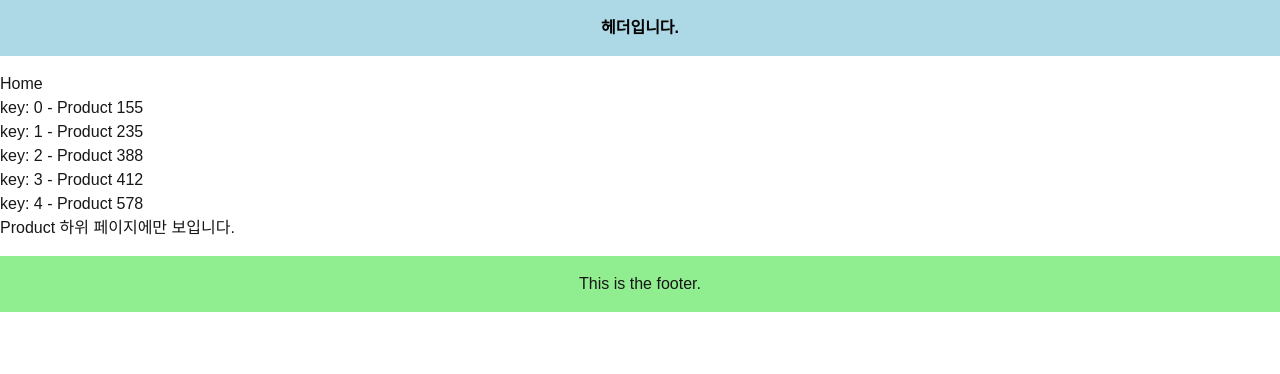
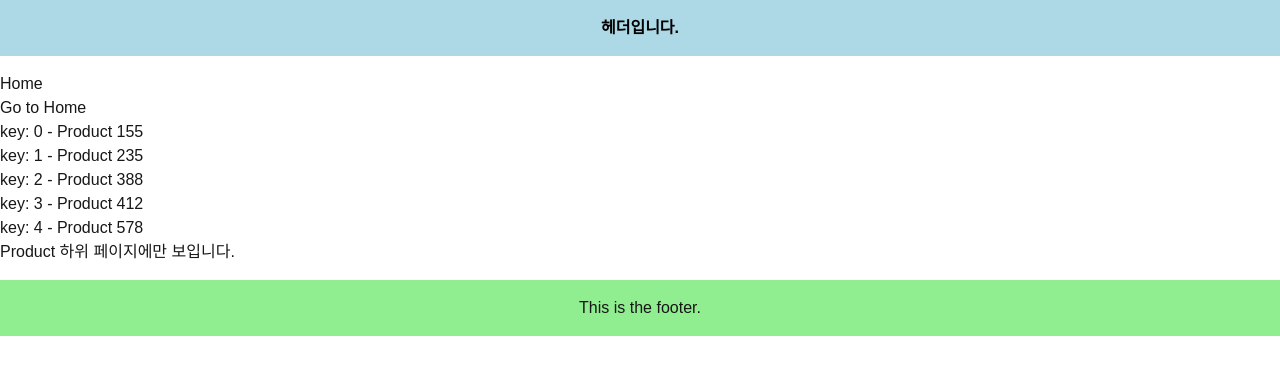
Before and after one commit to Halozhan/backend-lecture, a Next.js app: page /product in a window 1280 px wide. Shown: the top 374 px of the page. Built offline with nearby package versions, Linux system fonts and the light colour scheme.

Commit message:
라우터를 사용하여 홈으로 이동하는 버튼 추가

```diff
--- a/src/app/product/page.tsx
+++ b/src/app/product/page.tsx
@@ -1,12 +1,20 @@
+"use client";
 import Link from "next/link";
+import { useRouter } from "next/navigation";
 
 export default function Page() {
   const products = [155, 235, 388, 412, 578];
+  const router = useRouter();
+  const handleClick = () => {
+    console.log("Go to Home");
+    router.push("/");
+  };
 
   return (
     <div>
       <Link href="/">Home</Link>
       <br />
+      <button onClick={handleClick}>Go to Home</button>
       {products.map((value, index) => {
         return (
           <div key={index}>
```
